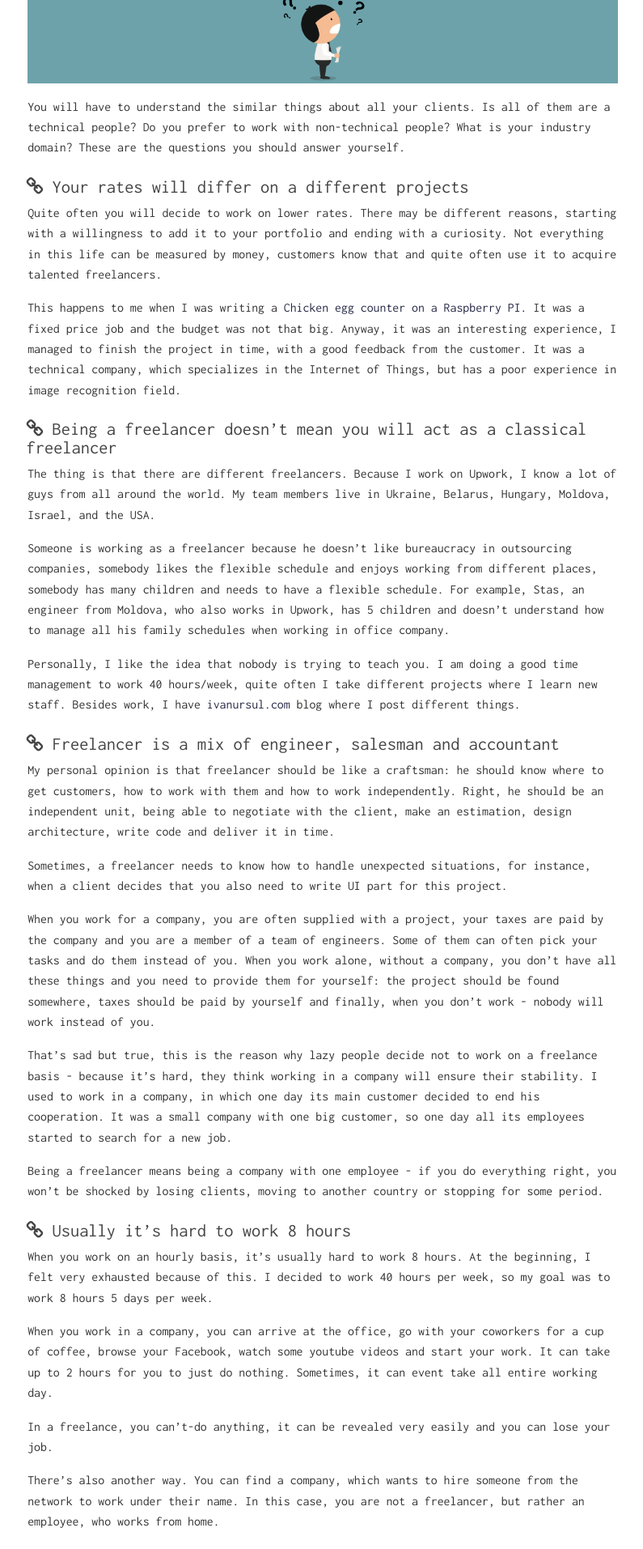
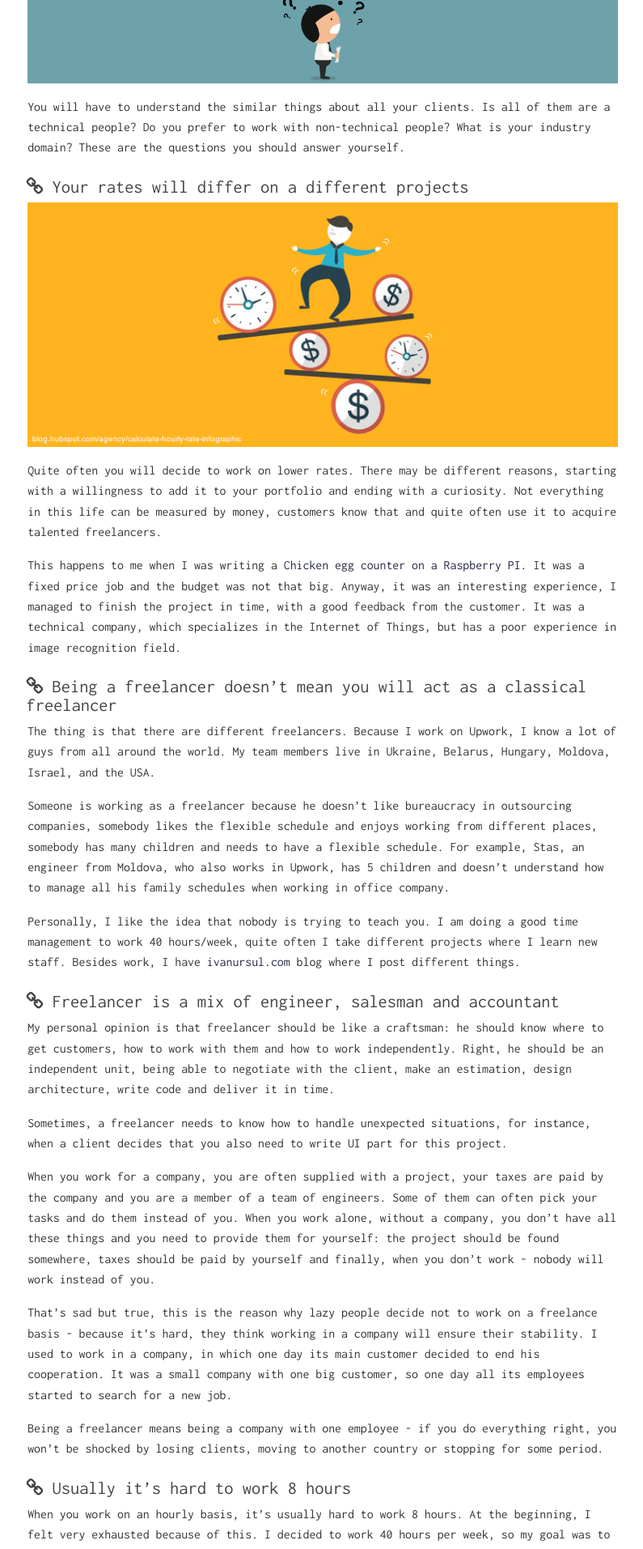
Before and after one commit to ivanursul/ivanursul, a Jekyll site: the page built from _posts/2017-10-02-top-things-to-know-as-freelancer.markdown, in a window 1280 px wide. Shown: the part 896-2809 px from the top of the page at 81% size, without its empty margins (241-1036 px from the left). Built offline with Jekyll 4.4.1, drawn with Linux system fonts in a browser that asks for light colours; comment, search, counter and statistics services are not loaded.

Commit message:
Added rest of the files

```diff
--- a/_posts/2017-10-02-top-things-to-know-as-freelancer.markdown
+++ b/_posts/2017-10-02-top-things-to-know-as-freelancer.markdown
@@ -20,6 +20,8 @@ This article will be grounded on Upwork platform, I haven't used other platforms
 You will have to understand the similar things about all your clients. Is all of them are a technical people? Do you prefer to work with non-technical people? What is your industry domain? These are the questions you should answer yourself.
 
 ### <a href="#different_rates" name="different_rates"><i class="fa fa-link anchor" aria-hidden="true"></i></a> Your rates will differ on a different projects
+
+![](assets/images/freelancer/hourly-rate.jpg){: .center-image }
 
 Quite often you will decide to work on lower rates. There may be different reasons, starting with a willingness to add it to your portfolio and ending with a curiosity. Not everything in this life can be measured by money, customers know that and quite often use it to acquire talented freelancers.
 
```
Also changed, not shown: assets/images/freelancer/hourly-rate.jpg (added).
